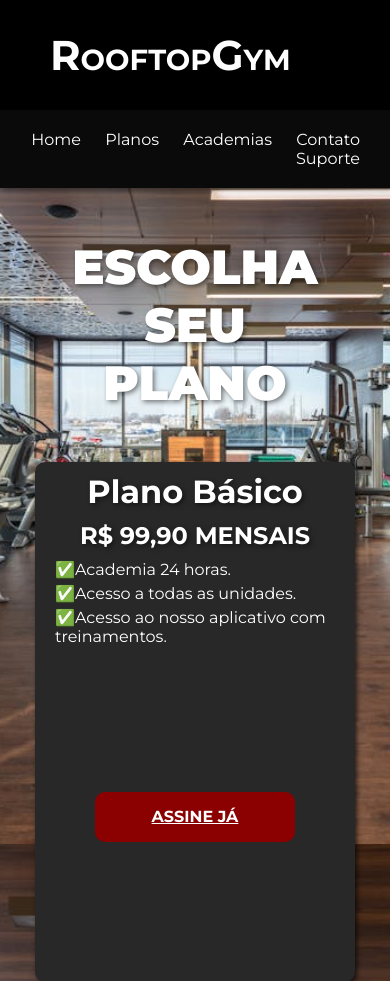
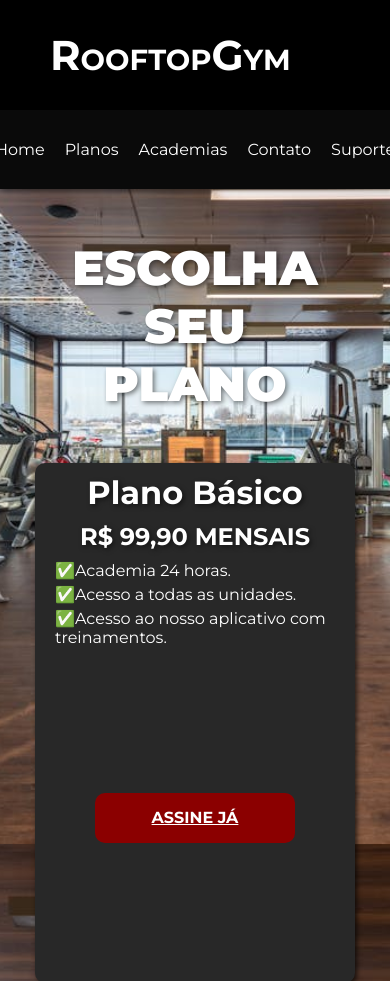
Before and after one commit to JohnathaDev/projetoacademia, a plain HTML site: page index.html in a window 390 px wide. Shown: the top 981 px of the page. Drawn offline with Linux system fonts and the light colour scheme.

Commit message:
nav ajustado

```diff
--- a/estilos/style.css
+++ b/estilos/style.css
@@ -31,6 +31,18 @@ nav {
     box-shadow: 2px 2px 5px rgba(0, 0, 0, 0.400);
     text-align: end;
     min-width: 280px;
+}
+@media (max-width:450px) {
+    nav{
+        display: flex;
+        margin: auto;
+        text-align: center;
+        justify-content: center;
+        align-items: center;
+        color: white;
+        box-shadow: 2px 2px 5px rgba(0, 0, 0, 0.400);
+        padding: 20px;
+    }
 }
 nav > a {
     text-decoration: none;
```
